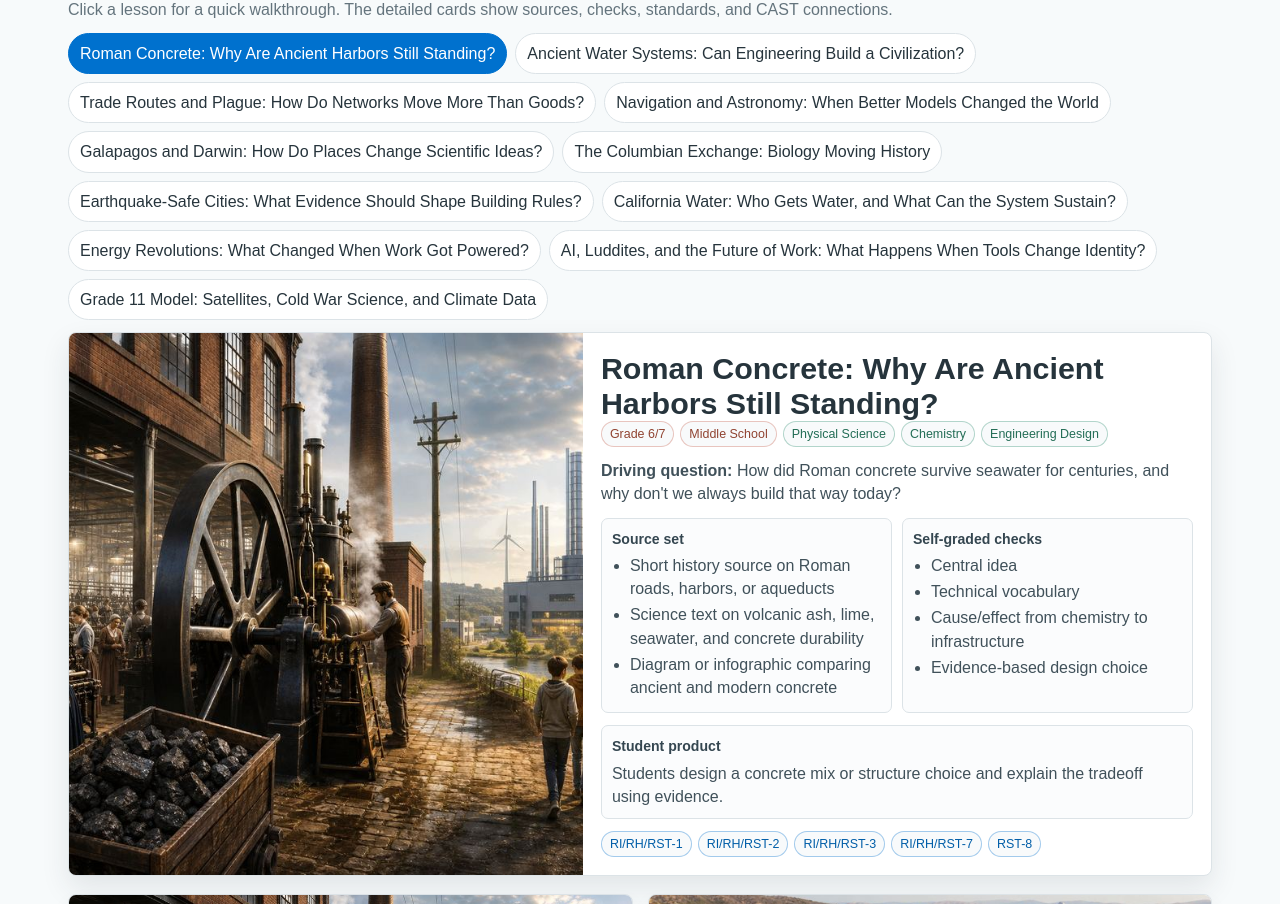
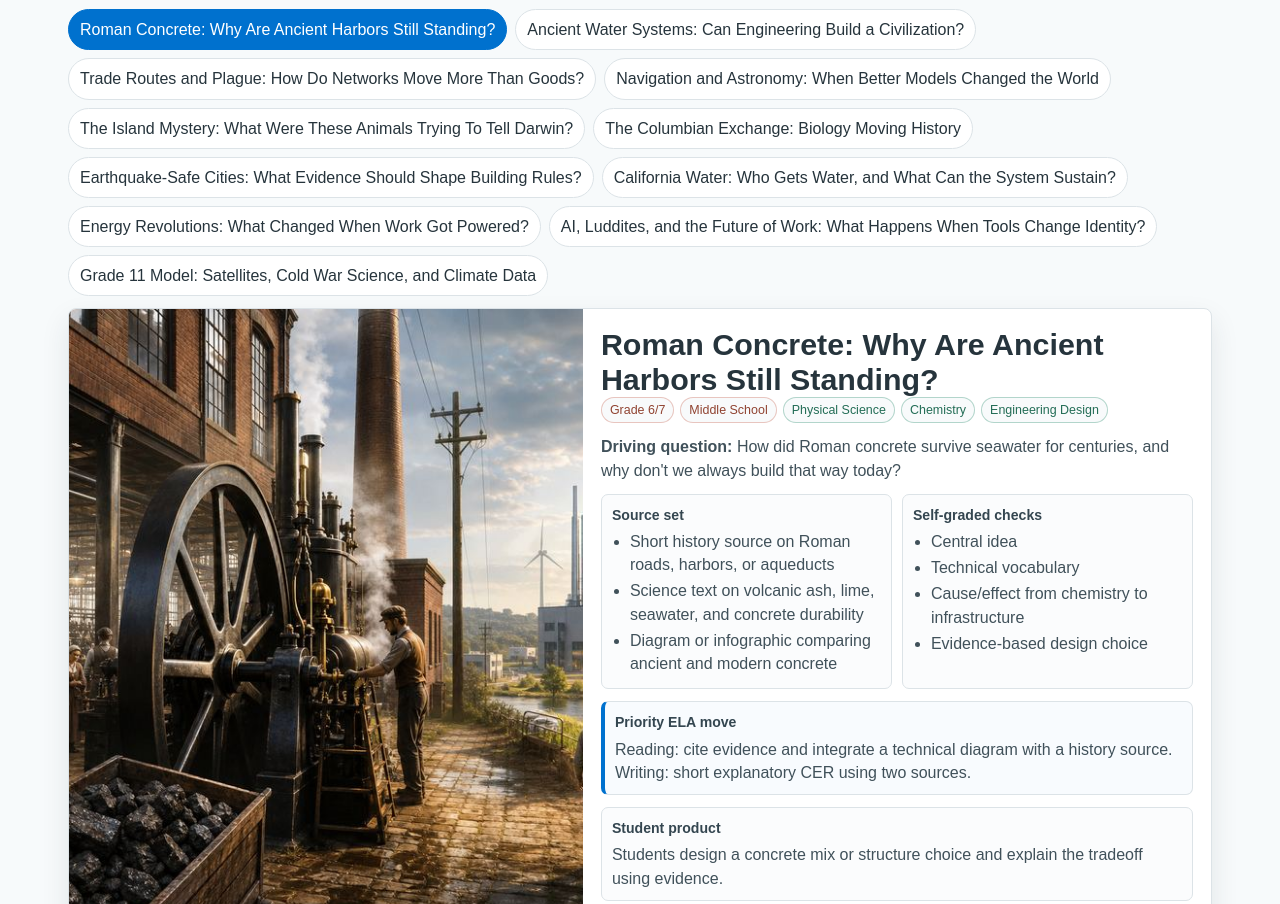
Before and after one commit to bbuchler/science-history-project-ideas, a website: page index.html in a window 1280 px wide. Shown: the part 1342-2246 px from the top of the page. Drawn offline with Linux system fonts and the light colour scheme.

Commit message:
Strengthen lesson hooks and ELA priorities

```diff
--- a/index.html
+++ b/index.html
@@ -357,6 +357,11 @@
       font-size: 0.94rem;
     }
 
+    .priority-box {
+      border-left: 4px solid var(--blue);
+      background: #f8fbfe;
+    }
+
     .flow {
       background: #fff;
       border: 1px solid var(--line);
@@ -439,7 +444,7 @@
       <div class="hero-copy">
         <div>
           <h2>Start with strange-but-true stories. Use them to practice state-test reading skills.</h2>
-          <p>These are standalone, teacher-led small-group lessons built around weird, wild, hard-to-believe science/history hooks. Each lesson uses a short history source, a science/technical source, a visual or data source, and quick self-graded checks on one webpage.</p>
+          <p>This is a living brainstorming board, not a finished curriculum map. The strongest ideas are weird, wild, or hard to believe, but still simple enough to teach in one hour with a source set, video or infographic, quick interactive, and evidence response.</p>
         </div>
         <div class="claim-row">
           <span class="claim blue">Claim 1: Reading</span>
@@ -462,7 +467,7 @@
       <div class="outcome-grid">
         <div class="outcome-card"><h3>Build Two Integrated Sessions</h3><p>Middle school should be the main audience because it is the largest testing group. Each session should feel like a strange-but-true story, not a test-prep worksheet.</p></div>
         <div class="outcome-card"><h3>Use One Linear Format</h3><p>Hook, video or infographic, leveled reading, interactive task, self-graded checks, and a short evidence response. Teachers should be able to use it immediately in small groups.</p></div>
-        <div class="outcome-card"><h3>Coordinate, Then Claim Topics</h3><p>Baptiste, Christine, and Katya can choose hooks they care about while keeping the structure, styling, and standards alignment consistent.</p></div>
+        <div class="outcome-card"><h3>Pick The Strongest Hooks</h3><p>Good candidates need three things: a memorable story, a clear science mechanism, and an easy source task that practices RI/RH/RST reading standards.</p></div>
       </div>
     </section>
 
@@ -537,7 +542,8 @@
         sources: ["Short history source on Roman roads, harbors, or aqueducts", "Science text on volcanic ash, lime, seawater, and concrete durability", "Diagram or infographic comparing ancient and modern concrete"],
         checks: ["Central idea", "Technical vocabulary", "Cause/effect from chemistry to infrastructure", "Evidence-based design choice"],
         standards: ["RI/RH/RST-1", "RI/RH/RST-2", "RI/RH/RST-3", "RI/RH/RST-7", "RST-8"],
-        product: "Students design a concrete mix or structure choice and explain the tradeoff using evidence."
+        product: "Students design a concrete mix or structure choice and explain the tradeoff using evidence.",
+        priority: "Reading: cite evidence and integrate a technical diagram with a history source. Writing: short explanatory CER using two sources."
       },
       {
         title: "Ancient Water Systems: Can Engineering Build a Civilization?",
@@ -549,7 +555,8 @@
         sources: ["Short history text on Mesopotamia or Egypt", "Irrigation diagram or watershed map", "Technical explanation of flooding, canals, and soil"],
         checks: ["Central idea", "Evidence from map/text", "Cause/effect chain", "Short CER"],
         standards: ["RI/RH/RST-1", "RI/RH/RST-2", "RI/RH/RST-3", "RI/RH/RST-7"],
-        product: "Students write a short engineering recommendation for an ancient city."
+        product: "Students write a short engineering recommendation for an ancient city.",
+        priority: "Reading: determine central idea and trace a cause/effect process. Writing: evidence-based recommendation."
       },
       {
         title: "Trade Routes and Plague: How Do Networks Move More Than Goods?",
@@ -561,7 +568,8 @@
         sources: ["Map of Afro-Eurasian trade routes", "Medieval account or secondary source on plague", "Science text on transmission, vectors, and population density"],
         checks: ["Source purpose", "Vocabulary in context", "Map evidence", "Claim evaluation"],
         standards: ["RH/RST-1", "RH/RST-2", "RH/RST-6", "RH/RST-7", "RH/RST-8"],
-        product: "Students create a risk explanation using evidence from both the map and science source."
+        product: "Students create a risk explanation using evidence from both the map and science source.",
+        priority: "Reading: integrate map evidence with two texts and evaluate claims. Writing: short causal explanation."
       },
       {
         title: "Navigation and Astronomy: When Better Models Changed the World",
@@ -573,19 +581,21 @@
         sources: ["Historical source on navigation or mapmaking", "Diagram of Earth-sun-star observations", "Short video or infographic on using evidence to revise a model"],
         checks: ["Central idea", "Domain vocabulary", "Integrate diagram and text", "Synthesize sources"],
         standards: ["RI/RH/RST-2", "RI/RH/RST-4", "RI/RH/RST-7", "RH/RST-9"],
-        product: "Students write a field note explaining one tool, one observation, and one historical consequence."
+        product: "Students write a field note explaining one tool, one observation, and one historical consequence.",
+        priority: "Reading: synthesize model, diagram, and historical source. Writing: concise explanatory summary."
       },
       {
-        title: "Galapagos and Darwin: How Do Places Change Scientific Ideas?",
-        short: "Middle school: exploration, observation, adaptation, evidence, and scientific explanation.",
+        title: "The Island Mystery: What Were These Animals Trying To Tell Darwin?",
+        short: "Middle school: weird island animals, clues, adaptation, evidence, and scientific explanation.",
         grade: ["Grade 7/8", "Middle School"],
         science: ["Life Science", "Adaptation", "CAST-style evidence"],
         image: "assets/web/columbian-exchange.jpg",
-        question: "How did travel, observation, and evidence from the Galapagos help change how people explained living things?",
-        sources: ["Short historical context on Darwin's voyage", "Science text on adaptation and variation", "Map or infographic of the Galapagos Islands and species observations"],
-        checks: ["Central idea", "Evidence from observation", "Map/visual evidence", "Claim supported by two sources"],
+        question: "How did a chain of strange island clues help Darwin rethink how living things change over time?",
+        sources: ["Short story-style history source on Darwin arriving at the Galapagos", "Science text on variation, adaptation, and natural selection", "Clickable island clue map with finches, tortoises, iguanas, and habitat differences"],
+        checks: ["Match animal clue to environment", "Central idea from a science explanation", "Map/visual evidence", "Claim supported by two sources"],
         standards: ["RI/RH/RST-1", "RI/RH/RST-2", "RI/RH/RST-7", "RH/RST-9"],
-        product: "Students write a short explanation of how a place and its evidence changed a scientific idea."
+        product: "Students solve the island mystery: choose the strongest animal clue and explain how it supports the idea of adaptation.",
+        priority: "Reading: cite specific evidence from visual clues and science text. Writing: claim-evidence-reasoning paragraph."
       },
       {
         title: "The Columbian Exchange: Biology Moving History",
@@ -597,7 +607,8 @@
         sources: ["History text on the Columbian Exchange", "Map or infographic of crop/animal/disease movement", "Science text on ecosystems, disease, or invasive species"],
         checks: ["Evidence selection", "Cause/effect", "Visual source interpretation", "Two-source CER"],
         standards: ["RI/RH/RST-1", "RI/RH/RST-3", "RI/RH/RST-7", "RH/RST-9"],
-        product: "Students explain one biological exchange and one historical consequence."
+        product: "Students explain one biological exchange and one historical consequence.",
+        priority: "Reading: connect history source, map/infographic, and science explanation. Writing: two-source explanatory response."
       },
       {
         title: "Earthquake-Safe Cities: What Evidence Should Shape Building Rules?",
@@ -609,7 +620,8 @@
         sources: ["Fault or shake-risk map", "Brief history of a major California earthquake", "Technical text on building design or seismic waves"],
         checks: ["Read a map", "Follow technical explanation", "Evaluate policy claim", "CER exit"],
         standards: ["RH/RST-1", "RST-3", "RH/RST-7", "RH/RST-8"],
-        product: "Students recommend one building rule and cite two pieces of evidence."
+        product: "Students recommend one building rule and cite two pieces of evidence.",
+        priority: "Reading: follow technical explanation and evaluate evidence. Writing: policy claim with evidence."
       },
       {
         title: "California Water: Who Gets Water, and What Can the System Sustain?",
@@ -621,7 +633,8 @@
         sources: ["Short history source on California growth or agriculture", "Reservoir/drought graph", "Science text on watersheds or groundwater"],
         checks: ["Graph trend", "Stakeholder evidence", "Claim vs evidence", "Short recommendation"],
         standards: ["RI/RH/RST-1", "RI/RH/RST-2", "RH/RST-7", "RH/RST-8"],
-        product: "Students write a short water-use recommendation for one stakeholder group."
+        product: "Students write a short water-use recommendation for one stakeholder group.",
+        priority: "Reading: interpret graph trends and compare stakeholder claims. Writing: recommendation using text and data."
       },
       {
         title: "Energy Revolutions: What Changed When Work Got Powered?",
@@ -633,7 +646,8 @@
         sources: ["History source on factories or urbanization", "Energy transfer diagram or short technical text", "Image/data source on city growth, fuel, or labor"],
         checks: ["Central idea", "Sequence/cause-effect", "Technical vocabulary", "Evidence paragraph"],
         standards: ["RI/RH/RST-2", "RI/RH/RST-3", "RI/RH/RST-4", "RI/RH/RST-7"],
-        product: "Students explain one energy change and one social consequence."
+        product: "Students explain one energy change and one social consequence.",
+        priority: "Reading: track sequence and cause/effect across sources. Writing: explanatory paragraph."
       },
       {
         title: "AI, Luddites, and the Future of Work: What Happens When Tools Change Identity?",
@@ -645,7 +659,8 @@
         sources: ["Short history source on Luddites and mechanized textile work", "Source or infographic on factory time, labor, or industrial work identity", "Accessible science/technical text on AI systems and automation"],
         checks: ["Compare historical and modern claims", "Author purpose", "Evidence that supports or challenges a claim", "Continuity/change reasoning"],
         standards: ["RI/RH/RST-1", "RI/RH/RST-3", "RH/RST-6", "RH/RST-8", "RH/RST-9"],
-        product: "Students write a future-of-work claim: what changes, what repeats, and what evidence supports it?"
+        product: "Students write a future-of-work claim: what changes, what repeats, and what evidence supports it?",
+        priority: "Reading: compare claims and point of view across time. Writing: argument claim with historical and technical evidence."
       },
       {
         title: "Grade 11 Model: Satellites, Cold War Science, and Climate Data",
@@ -657,7 +672,8 @@
         sources: ["Historical source on the Space Race", "Satellite image/data set on weather, wildfire, or climate", "Science/technical text on remote sensing"],
         checks: ["Author purpose", "Data interpretation", "Corroborate conclusion", "Synthesize three sources"],
         standards: ["RH/RST-1", "RH/RST-6", "RH/RST-7", "RH/RST-8", "RH/RST-9"],
-        product: "Students write a claim about how satellite evidence should guide a public decision."
+        product: "Students write a claim about how satellite evidence should guide a public decision.",
+        priority: "Reading: corroborate data, technical text, and historical context. Writing: evidence-based argument."
       }
     ];
 
@@ -689,6 +705,7 @@
             <div class="mini"><strong>Source set</strong>${list(lesson.sources)}</div>
             <div class="mini"><strong>Self-graded checks</strong>${list(lesson.checks)}</div>
           </div>
+          <div class="mini priority-box"><strong>Priority ELA move</strong><p>${lesson.priority}</p></div>
           <div class="mini"><strong>Student product</strong><p>${lesson.product}</p></div>
           <div class="tags">${tags(lesson.standards, "standard")}</div>
         </div>
@@ -721,6 +738,7 @@
               <div class="mini"><strong>Source set</strong>${list(lesson.sources)}</div>
               <div class="mini"><strong>Checks</strong>${list(lesson.checks)}</div>
             </div>
+            <div class="mini priority-box"><strong>Priority ELA move</strong><p>${lesson.priority}</p></div>
             <div class="mini"><strong>Student product</strong><p>${lesson.product}</p></div>
             <div class="tags">${tags(lesson.standards, "standard")}</div>
           </div>
```
